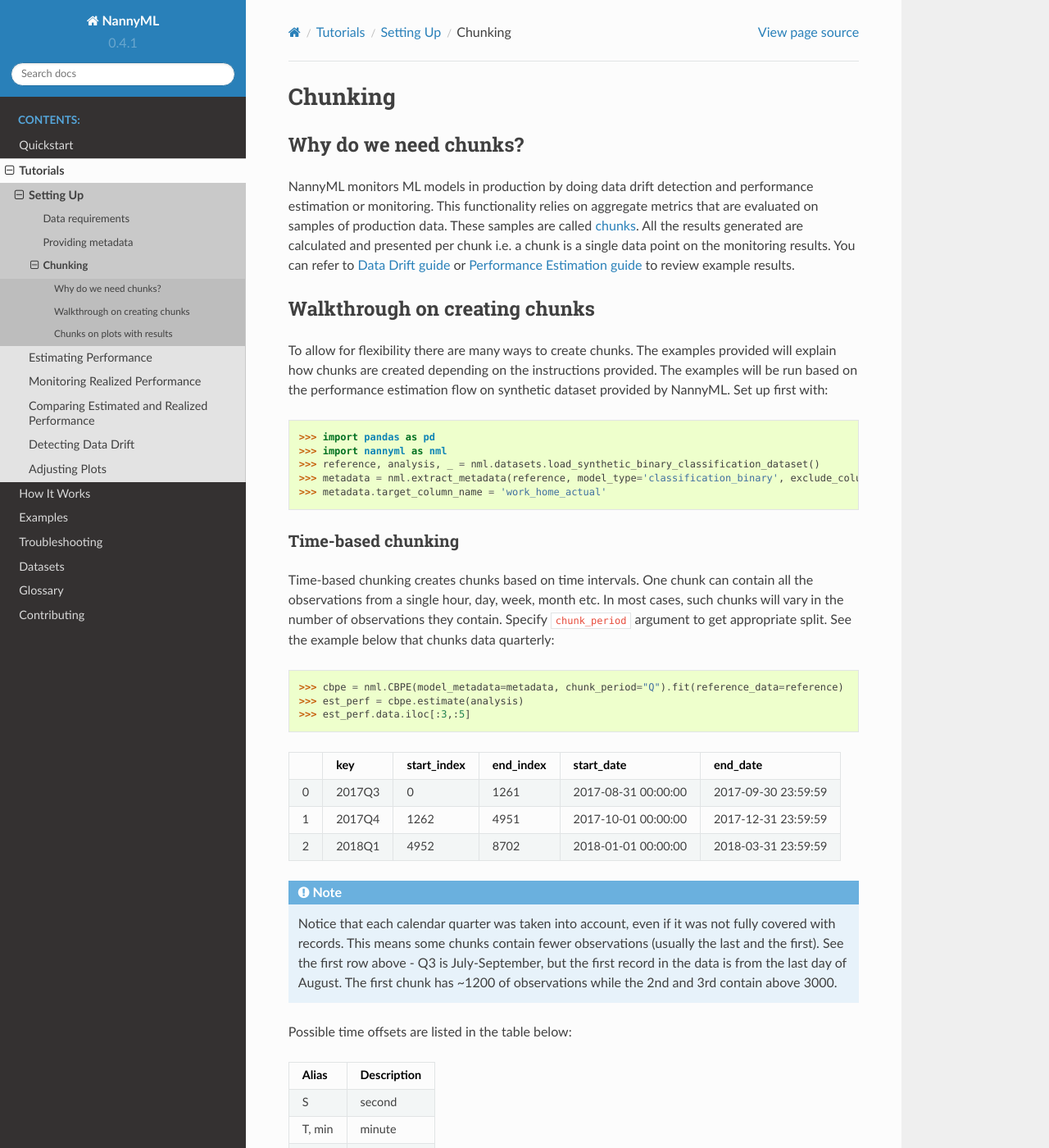
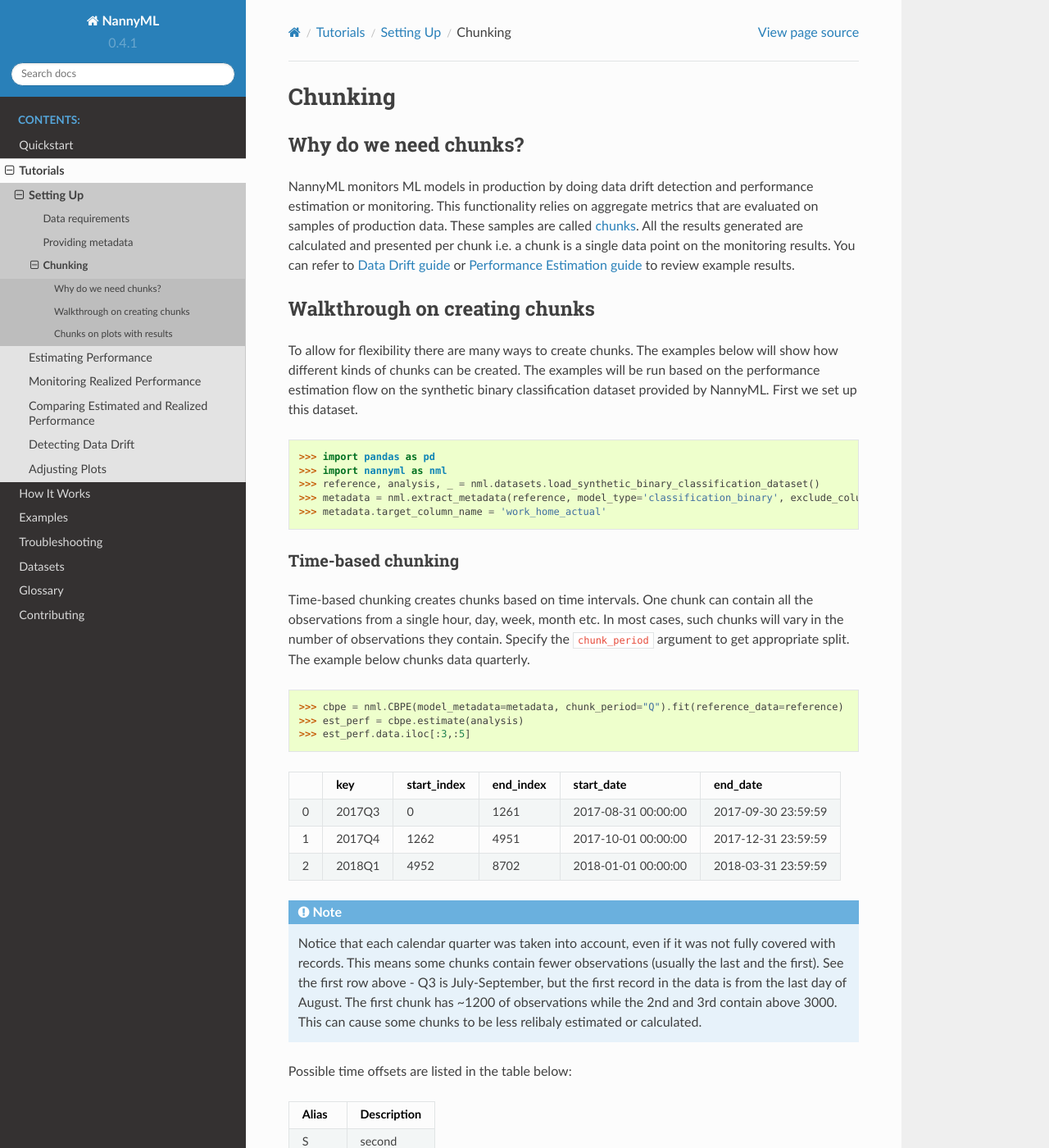
Before and after one commit to NannyML/nannyml, a Sphinx documentation site: the page built from docs/tutorials/setting_up/chunking.rst, in a window 1280 px wide and 1400 px high. Shown: the whole window at 82% size. Built offline with Sphinx 7.4.7 and the Read the Docs theme 2.0.0, drawn with Linux system fonts in a browser that asks for light colours; pages that are not in the unit, such as notebooks, are missing from menus; the version number is read from the project's files by our own code; some of the changed text lies outside the part shown.

Commit message:
Update chunking.rst

```diff
--- a/docs/tutorials/setting_up/chunking.rst
+++ b/docs/tutorials/setting_up/chunking.rst
@@ -19,9 +19,9 @@
 Walkthrough on creating chunks
 ------------------------------
 
-To allow for flexibility there are many ways to create chunks. The examples provided will explain how chunks are
-created depending on the instructions provided. The examples will be run based on the performance estimation flow on
-synthetic dataset provided by NannyML. Set up first with:
+To allow for flexibility there are many ways to create chunks. The examples below will show how different
+kinds of chunks can be created. The examples will be run based on the performance estimation flow on the
+synthetic binary classification dataset provided by NannyML. First we set up this dataset.
 
 .. code-block:: python
 
@@ -39,8 +39,7 @@
 
 Time-based chunking creates chunks based on time intervals. One chunk can contain all the observations
 from a single hour, day, week, month etc. In most cases, such chunks will vary in the number of observations they
-contain. Specify ``chunk_period``
-argument to get appropriate split. See the example below that chunks data quarterly:
+contain. Specify the ``chunk_period`` argument to get appropriate split. The example below chunks data quarterly.
 
 .. code-block:: python
 
@@ -62,8 +61,7 @@
     Notice that each calendar quarter was taken into account, even if it was not fully covered with records.
     This means some chunks contain fewer observations (usually the last and the first). See the first row above - Q3 is
     July-September, but the first record in the data is from the last day of August. The first chunk has ~1200 of
-    observations while the 2nd
-    and 3rd contain above 3000.
+    observations while the 2nd and 3rd contain above 3000. This can cause some chunks to be less relibaly estimated or calculated.
 
 Possible time offsets are listed in the table below:
 
@@ -91,8 +89,8 @@
 Size-based chunking
 ~~~~~~~~~~~~~~~~~~~
 
-Chunks can be of fixed size, i.e. each chunk contains the same number of observations. Set this up by specifying
-``chunk_size`` parameter:
+Chunks can be of fixed size, i.e. each chunk contains the same number of observations. Set this up by specifying the
+``chunk_size`` parameter.
 
 .. code-block:: python
 
@@ -114,8 +112,8 @@
 .. note::
     If the number of observations is not divisible by the chunk size required, the number of rows equal to the
     remainder of a division will be dropped. This ensures that each chunk has the same size, but in worst case
-    scenario it results in dropping ``chunk_size-1`` rows. Notice that the last index in last chunk is 48999 while
-    the last index in raw data is 49999:
+    scenario it results in dropping ``chunk_size-1`` rows. Notice that the last index in the last chunk is 48999
+    while the last index in the raw data is 49999:
 
     .. code-block:: python
 
@@ -149,8 +147,7 @@
 
 .. note::
     Chunks created this way will be equal in size. If the number of observations is not divisible by the
-    ``chunk_number`` then
-    the number of observations equal to the residual of the division will be dropped. See:
+    ``chunk_number`` then the number of observations equal to the residual of the division will be dropped.
 
     .. code-block:: python
 
@@ -183,7 +180,7 @@
 
 The default chunking method is size-based, with the size being three times the
 estimated minimum size for the monitored data and model (see how NannyML estimates minimum chunk size in
-:ref:`minimum chunk size<minimum-chunk-size>`):
+:ref:`minimum chunk size<minimum-chunk-size>`). This is used if a chunking method isn't specified.
 
 .. code-block:: python
 
@@ -204,7 +201,12 @@
 Chunks on plots with results
 ----------------------------
 
-Finally, once the chunking method is selected, the full performance estimation can be run:
+Finally, once the chunking method is selected, the full performance estimation can be run.
+
+Each point on the plot represents a single chunk, with the y-axis showing the performance.
+They are aligned on the x axis with the date at the end of the chunk, not the date in the middle of the chunk.
+Plots are interactive - hovering over the point will display the precise information about the period,
+to help prevent any confusion.
 
     .. code-block:: python
 
@@ -213,7 +215,3 @@
         >>> est_perf.plot(kind='performance').show()
 
 .. image:: /_static/guide-chunking_your_data-pe_plot.svg
-
-Each marker on the plot represents estimated performance (y axis) for a single chunk.
-Markers are placed at the end of the period covered by the chunk i.e. they indicate the last timestamp in the
-chunk (x axis). Plots are interactive - hovering over the marker will display the information about the period.
```
